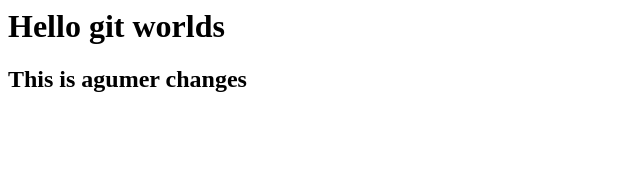
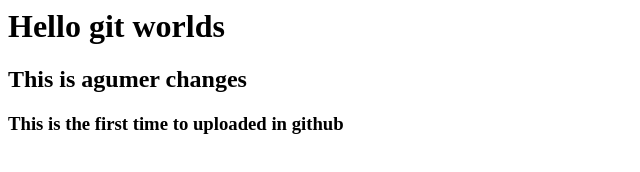
Before and after one commit to wediye/git, a plain HTML site: page index.html in a window 1280 px wide. Shown: the whole page, without its empty margins (0-640 px from the left). Drawn offline with Linux system fonts and the light colour scheme.

Commit message:
Update index.html

```diff
--- a/index.html
+++ b/index.html
@@ -4,3 +4,6 @@
 <h2>
     This is agumer changes
 </h2>
+<h3>
+    This is the first time to uploaded in github
+</h3>
```
